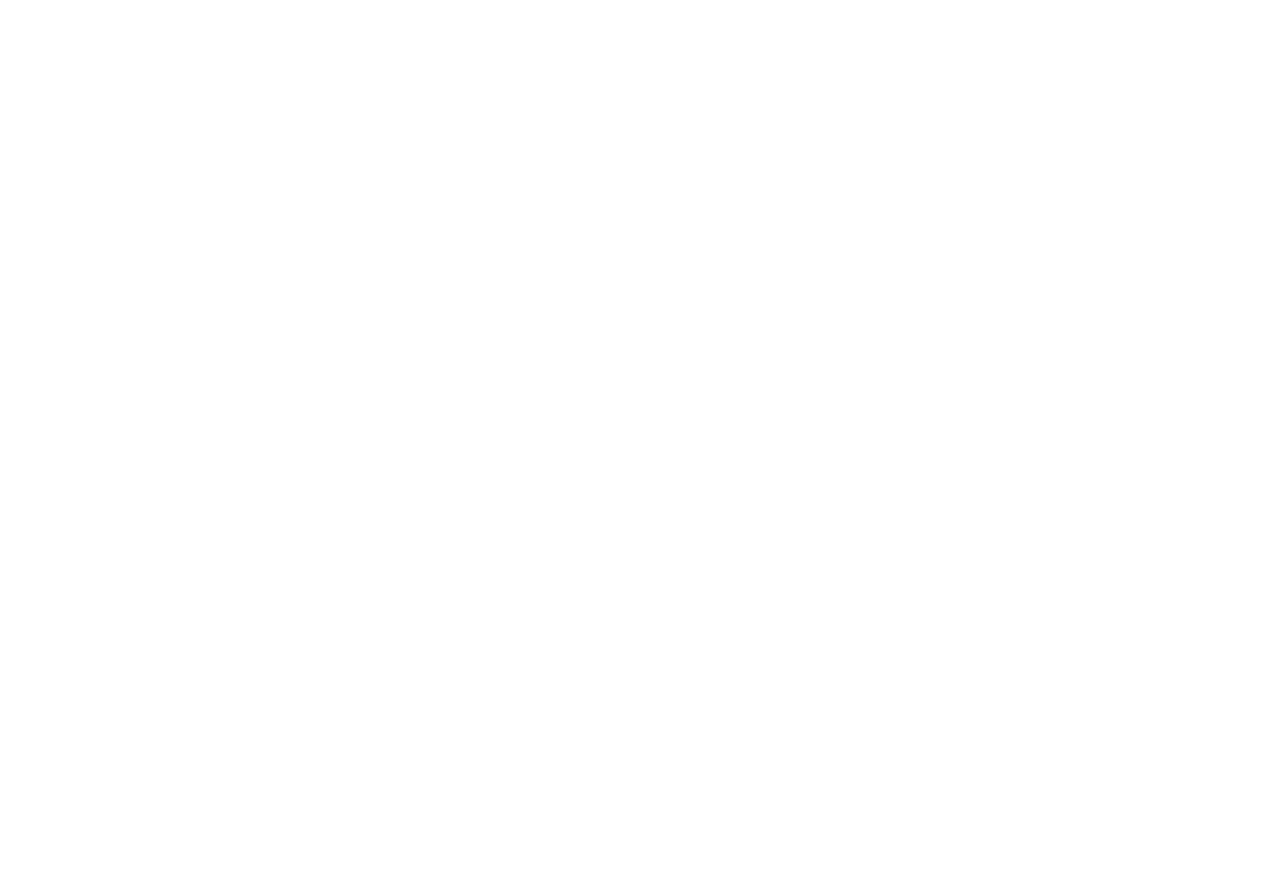
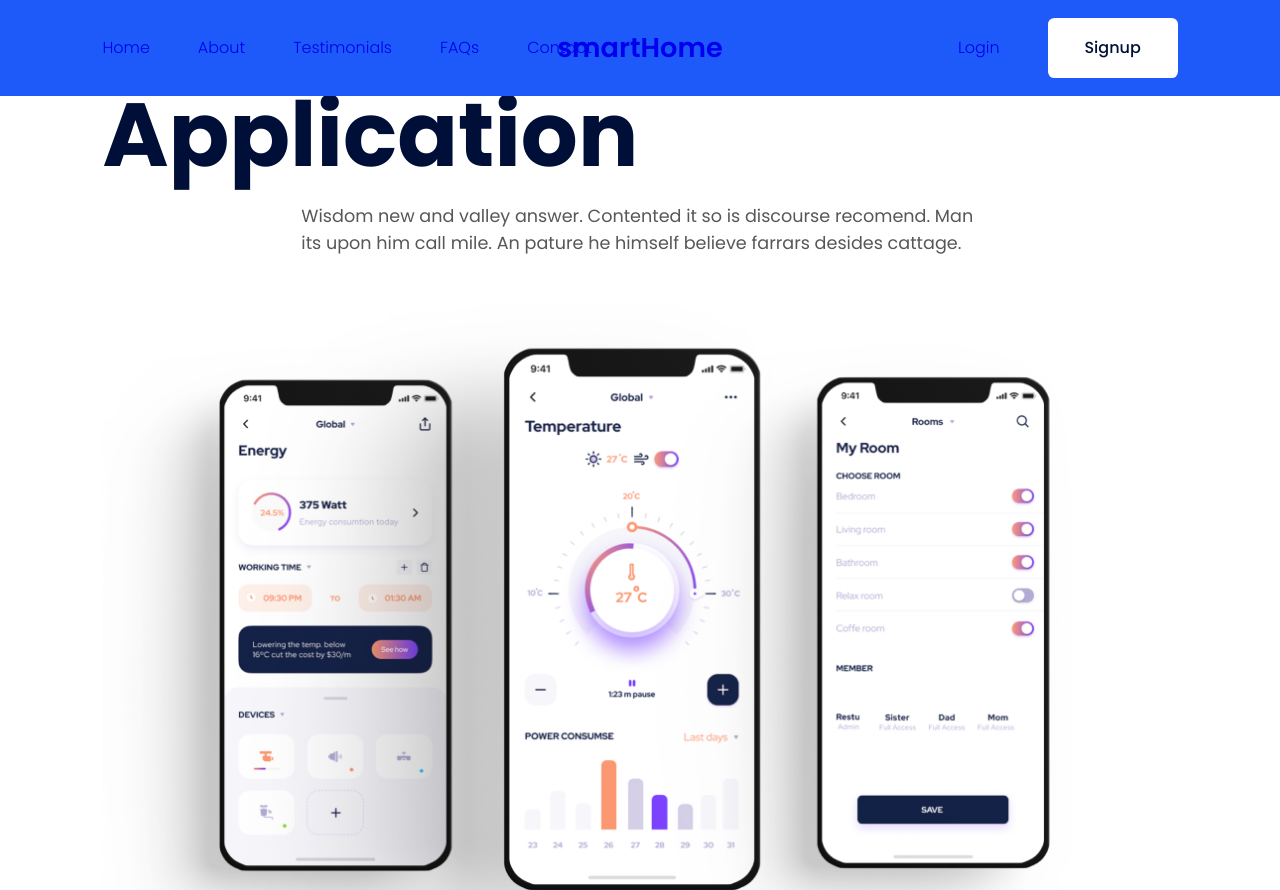
Before and after one commit to shulhan93/smarthome, a plain HTML site: page index.html in a window 1280 px wide. Shown: the top 890 px of the page. Before the commit the page ends 800 px from the top, so only its background shows below. Drawn offline with nearby package versions, Linux system fonts and the light colour scheme.

Commit message:
created nav

```diff
--- a/index.html
+++ b/index.html
@@ -4,7 +4,80 @@
         <meta charset="UTF-8" />
         <meta http-equiv="X-UA-Compatible" content="IE=edge" />
         <meta name="viewport" content="width=device-width, initial-scale=1.0" />
-        <title>Document</title>
+        <title>SmartHome</title>
+        <link rel="preconnect" href="https://fonts.googleapis.com" />
+        <link rel="preconnect" href="https://fonts.gstatic.com" crossorigin />
+        <link
+            href="https://fonts.googleapis.com/css2?family=Poppins:ital,wght@0,300;0,400;0,500;0,600;0,700;0,800;0,900;1,300;1,400;1,500;1,600;1,700;1,800;1,900&display=swap"
+            rel="stylesheet"
+        />
+        <link
+            rel="stylesheet"
+            href="https://unicons.iconscout.com/release/v4.0.0/css/line.css"
+        />
+        <link rel="stylesheet" href="./style.css" />
     </head>
-    <body></body>
+    <body>
+        <nav>
+            <div class="container nav__container">
+                <ul class="nav__items">
+                    <li><a href="index.html">Home</a></li>
+                    <li><a href="index.html#about">About</a></li>
+                    <li><a href="index.html#testimonials">Testimonials</a></li>
+                    <li><a href="index.html#faqs">FAQs</a></li>
+                    <li><a href="contact.html">Contact</a></li>
+                </ul>
+
+                <a class="nav__logo" href="index.html">
+                    <h3>smartHome</h3>
+                </a>
+
+                <div class="nav__signin-signup">
+                    <a href="#">Login</a>
+                    <a href="#" class="btn">Signup</a>
+                </div>
+
+                <button class="menu-btn"><i class="uil uil-bars"></i></button>
+                <button class="close-btn">
+                    <i class="uil uil-multiply"></i>
+                </button>
+            </div>
+        </nav>
+
+        <header>
+            <div class="container header__container">
+                <h1>Smart Home<br />Application</h1>
+                <p class="lead">
+                    Wisdom new and valley answer. Contented it so is discourse
+                    recomend. Man its upon him call mile. An pature he himself
+                    believe farrars desides cattage.
+                </p>
+                <div class="header__image">
+                    <img src="./images/hero.png" />
+                </div>
+
+                <div class="cta">
+                    <a href="" class="btn btn-primary" target="_blank">
+                        <div class="logo"></div>
+                        <img src="./images/Apple-logo.png" alt="" />
+                        <span>
+                            <small>Download on the</small>
+                            <h4>App Store</h4>
+                        </span>
+                    </a>
+
+                    <a href="" class="btn btn-primary" target="_blank">
+                        <div class="logo"></div>
+                        <img src="./images/android.png" alt="" />
+                        <span>
+                            <small>Download on the</small>
+                            <h4>Google play</h4>
+                        </span>
+                    </a>
+                </div>
+
+                <div class="header__socials"></div>
+            </div>
+        </header>
+    </body>
 </html>
--- a/style.css
+++ b/style.css
@@ -0,0 +1,159 @@
+:root {
+    --color-primary: #1e5afa;
+    --color-primary-variant: rgba(0, 0, 240, 0.2);
+    --color-white: #fff;
+    --color-light: #f4f4f4;
+    --color-black: #000f37;
+    --color-dark: #575757;
+
+    --bottom-section-padding: 12rem;
+    --bottom-section-padding-mobile: 8rem;
+
+    --transition: all 400ms ease;
+
+    --container-width: 84%;
+    --container-width-tablet: 90%;
+    --container-width-phone: 94%;
+}
+
+* {
+    margin: 0;
+    padding: 0;
+    outline: 0;
+    border: 0;
+    box-sizing: border-box;
+    text-decoration: none;
+    list-style: none;
+}
+
+html {
+    scroll-behavior: smooth;
+}
+
+body {
+    font-family: "Poppins", sans-serif;
+    color: var(--color-dark);
+    line-height: 1.7;
+    background: var(--color-white);
+}
+
+.container {
+    width: var(--container-width);
+    margin: 0 auto;
+}
+
+h1 {
+    font-size: 5.6rem;
+    line-height: 1;
+    color: var(--color-black);
+}
+
+h2 {
+    font-size: 3rem;
+    font-weight: 500;
+    line-height: 1;
+}
+
+h3 {
+    font-size: 2rem;
+    font-weight: 600;
+}
+
+.lead {
+    width: 63%;
+    font-size: 1.1rem;
+    font-weight: 400;
+    line-height: 1.5;
+    margin: 1.5rem auto 3rem;
+}
+
+a {
+    /* color: var(--color-white); */
+    font-weight: 300;
+}
+
+img {
+    min-width: 100%;
+    width: 100%;
+}
+
+.btn {
+    display: inline-block;
+    padding: 1rem 2.3rem;
+    background: var(--color-white);
+    color: var(--color-black);
+    font-weight: 500;
+    transition: all 300ms ease;
+    border-radius: 0.4rem;
+}
+
+.btn-primary {
+    background: var(--color-black);
+    color: var(--color-white);
+    transition: all 300ms ease;
+    border: 1px solid transparent;
+}
+
+.btn-primary:hover {
+    background: var(--color-white);
+    color: var(--color-black);
+    border-color: var(--color-black);
+}
+
+.avatar {
+    width: 2.2rem;
+    height: 2.2rem;
+    border-radius: 50%;
+    overflow: hidden;
+}
+
+section {
+    max-width: 100vw;
+    padding-bottom: var(--bottom-section-padding);
+}
+
+/* =========================== NAVBAR ===========================*/
+
+nav {
+    width: 100vw;
+    height: 6rem;
+    display: grid;
+    place-items: center;
+    position: fixed;
+    top: 0;
+    left: 0;
+    z-index: 2;
+    background: var(--color-primary);
+}
+
+.nav__container {
+    display: flex;
+    justify-content: space-between;
+    align-items: center;
+}
+
+nav button {
+    display: none;
+}
+
+.nav__items {
+    display: flex;
+    gap: 3rem;
+}
+
+.nav__logo {
+    position: absolute;
+    top: 50%;
+    left: 50%;
+    transform: translate(-50%, -50%);
+}
+
+.nav__signin-signup {
+    display: flex;
+    align-items: center;
+    gap: 3rem;
+}
+
+.nav__logo h3 {
+    font-size: 1.7rem;
+}
```
Also changed, not shown: contact.html (added).
